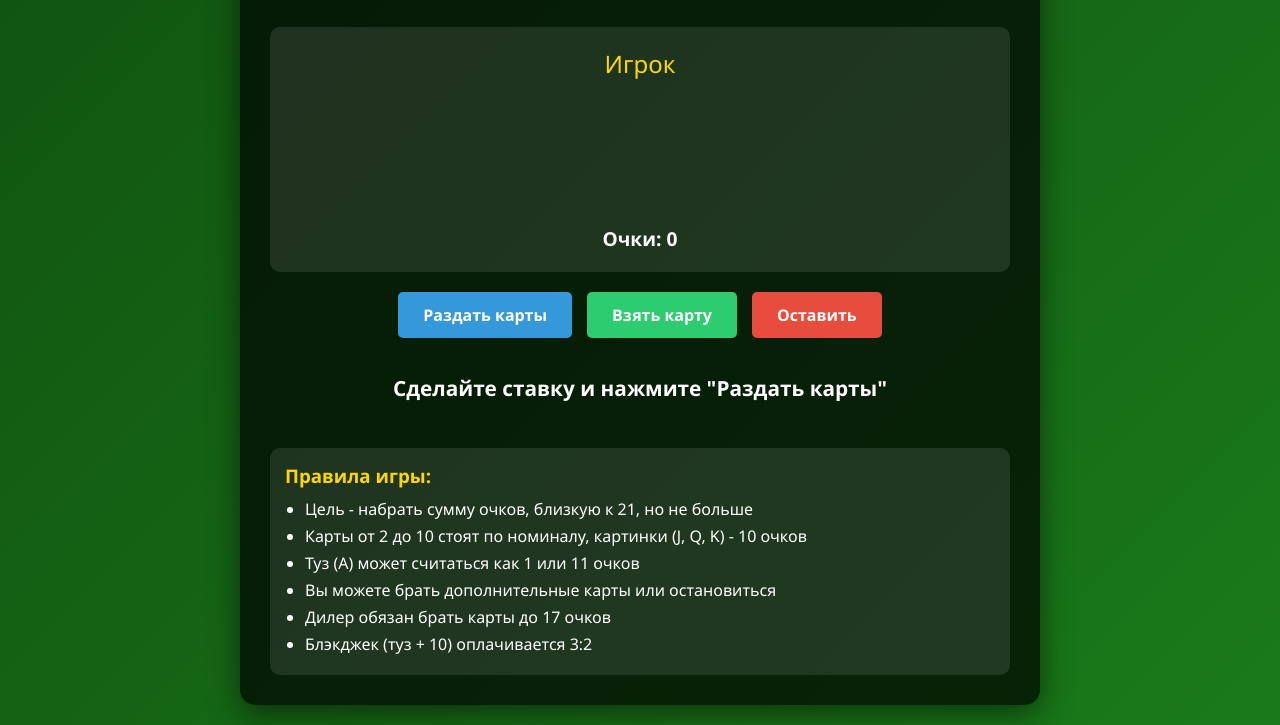
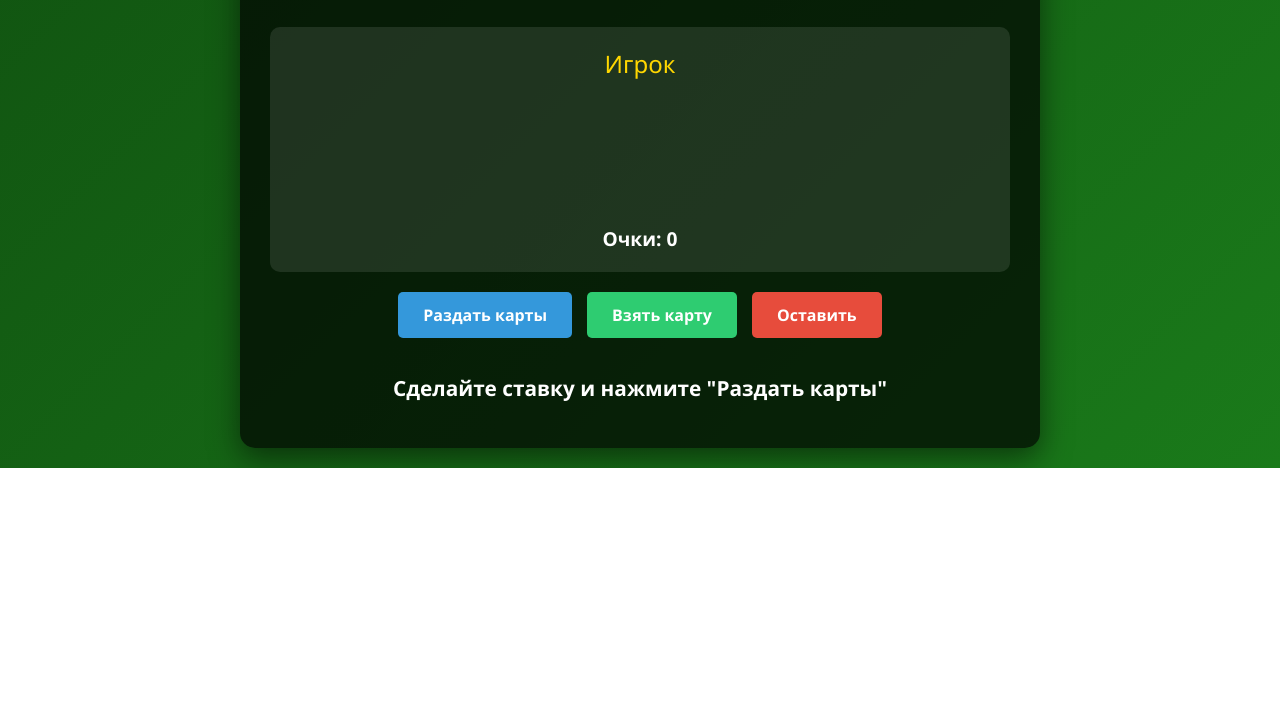
Before and after one commit to gmxclbr-ux/21, a plain HTML site: page index.html in a window 1280 px wide. Shown: the part 498-1223 px from the top of the page. After the commit the page ends 966 px from the top, so only its background shows below. Drawn offline with Linux system fonts and the light colour scheme.

Commit message:
Update index.html

```diff
--- a/index.html
+++ b/index.html
@@ -316,18 +316,6 @@
 
         <div class="message" id="message">
             Сделайте ставку и нажмите "Раздать карты"
-        </div>
-
-        <div class="rules">
-            <h3>Правила игры:</h3>
-            <ul>
-                <li>Цель - набрать сумму очков, близкую к 21, но не больше</li>
-                <li>Карты от 2 до 10 стоят по номиналу, картинки (J, Q, K) - 10 очков</li>
-                <li>Туз (A) может считаться как 1 или 11 очков</li>
-                <li>Вы можете брать дополнительные карты или остановиться</li>
-                <li>Дилер обязан брать карты до 17 очков</li>
-                <li>Блэкджек (туз + 10) оплачивается 3:2</li>
-            </ul>
         </div>
     </div>
 
```
